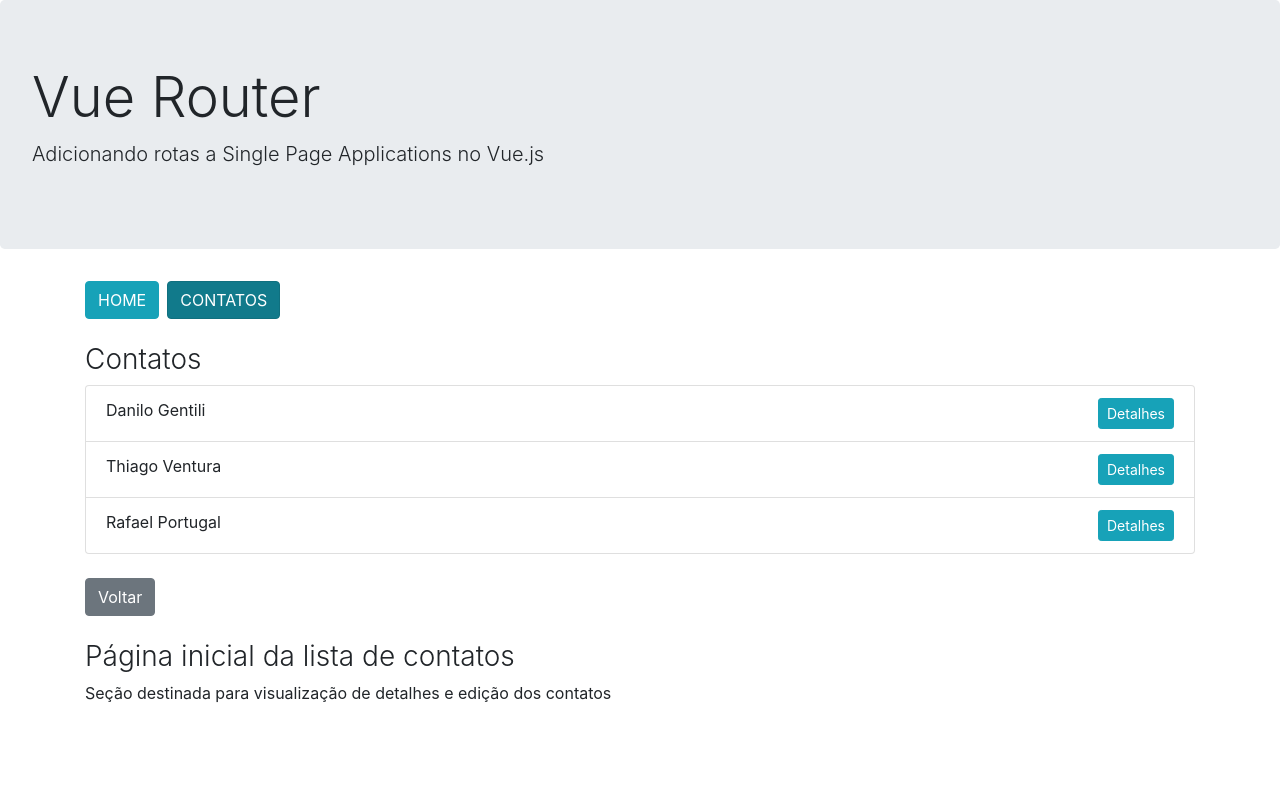
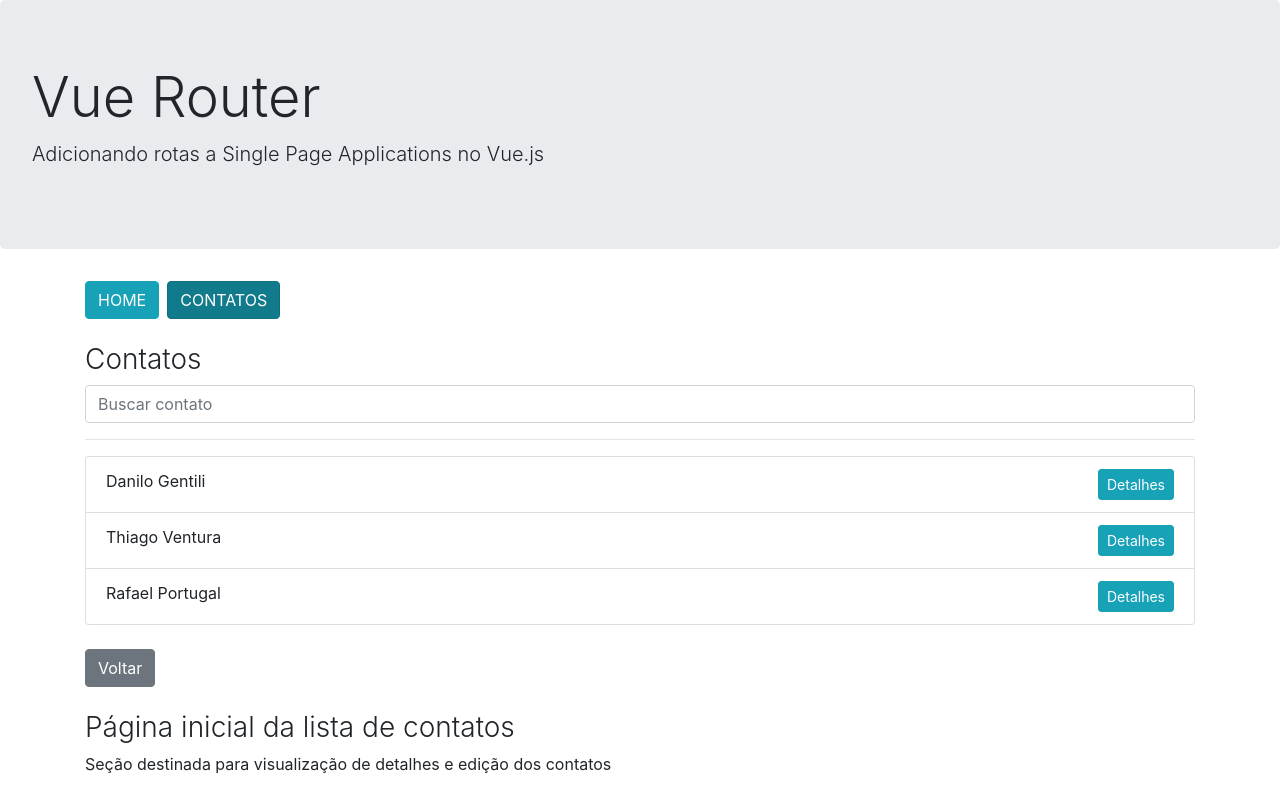
Before and after one commit to taironedias/vue-init, a Vue app in the folder with-docker/code/vue-rotas/: page /contatos/ in a window 1280 px wide. Built offline with nearby package versions, Linux system fonts and the light colour scheme.

Commit message:
usando query params

```diff
--- a/with-docker/code/vue-rotas/src/components/contatos/ContatosLista.vue
+++ b/with-docker/code/vue-rotas/src/components/contatos/ContatosLista.vue
@@ -1,10 +1,19 @@
 <template>
     <div>
         <h3 class="font-weight-light">Contatos</h3>
-        <ul class="list-group" v-if="contatos.length > 0">
+        <div class="form-group">
+            <input
+                type="search"
+                class="form-control"
+                placeholder="Buscar contato"
+                @keyup.enter="buscar"
+                :value="$route.query.busca">
+        </div>
+        <hr/>
+        <ul class="list-group" v-if="contactFilter.length > 0">
             <ContatosListaIten
                 class="list-group-item"
-                v-for="contato in contatos"
+                v-for="contato in contactFilter"
                 :key="contato.id"
                 :contact="contato"
             />
@@ -30,7 +39,23 @@ export default {
             ]
         }
     },
+    computed: {
+        contactFilter() {
+            const value = this.$route.query.busca
+            return !value
+                ? this.contatos
+                : this.contatos.filter(c => c.name.toLowerCase().includes(value.toLowerCase()))
+        }
+    },
     methods: {
+        buscar(event) {
+            this.$router.push({
+                path: '/contatos',
+                query: {
+                    busca: event.target.value
+                }
+            })
+        },
         voltarPagina() {
             this.$router.back()
         }
```
